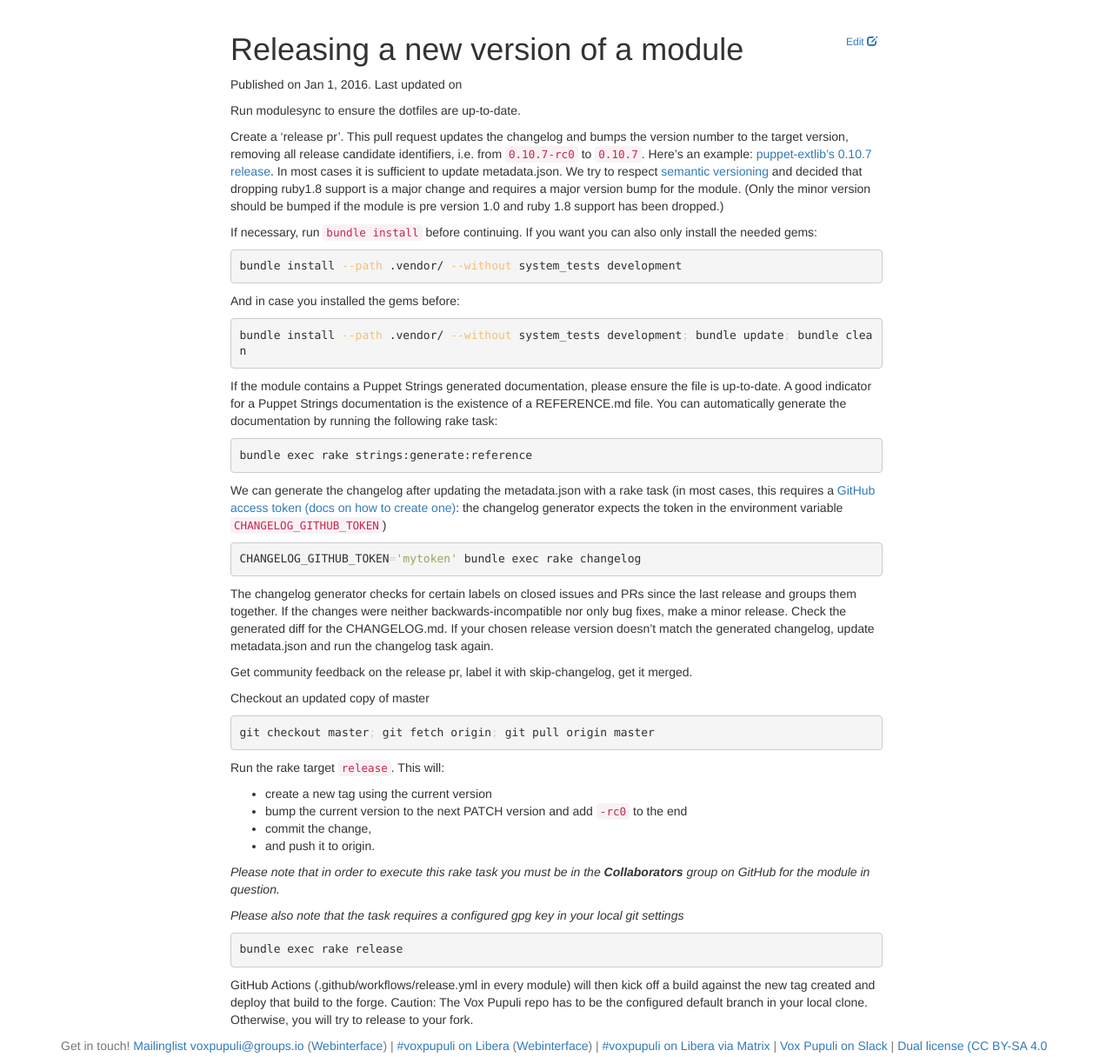
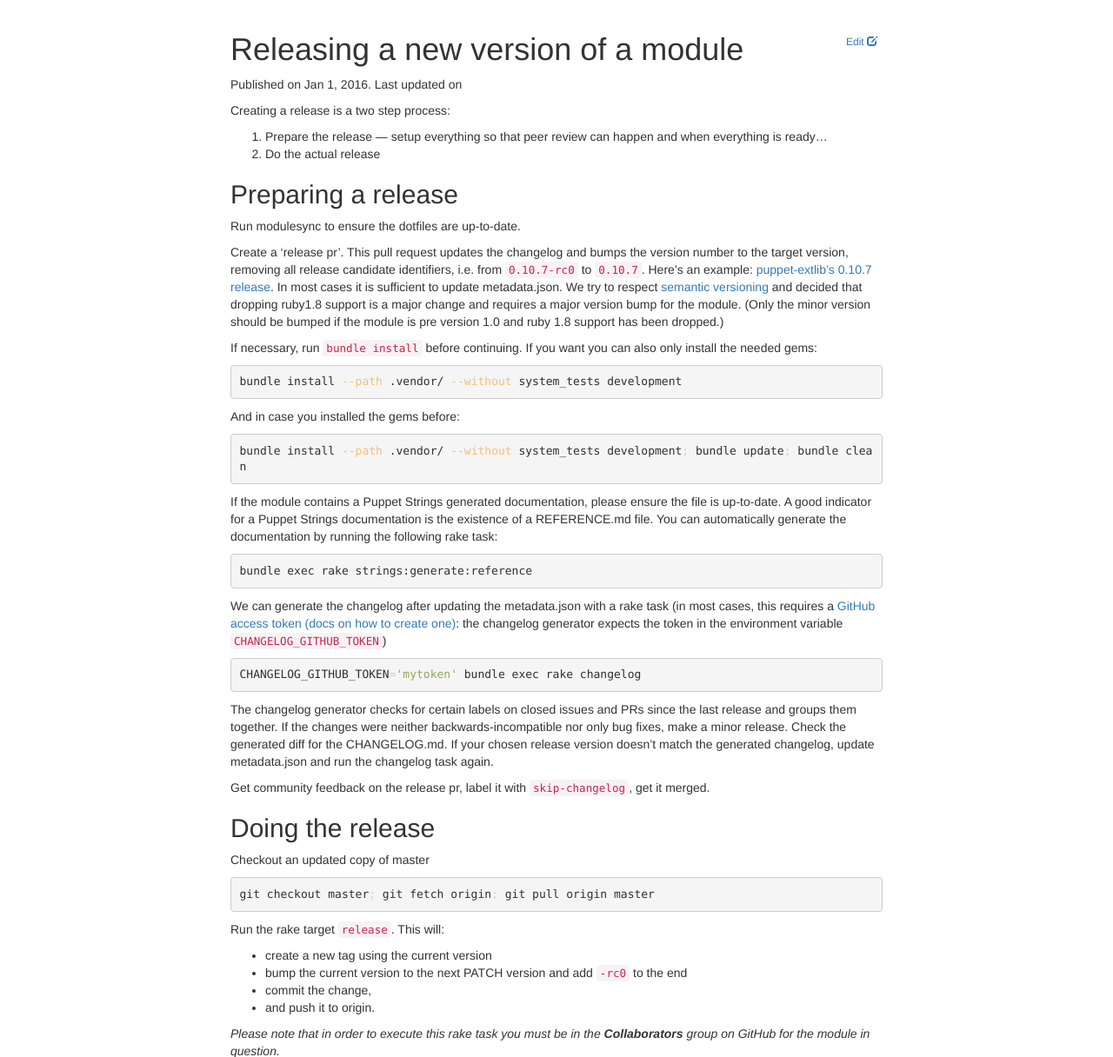
Before and after one commit to voxpupuli/voxpupuli.github.io, a Jekyll site: the page built from _docs/releasing_version.md, in a window 1280 px wide and 1400 px high, cut to the strip 184-1400 px from the top of the window. Shown: the whole strip at 87% size. Built offline with Jekyll 4.4.1, drawn with Linux system fonts in a browser that asks for light colours; nearby versions of some CDN libraries.

Commit message:
Split the release process in 2 explicit parts

```diff
--- a/_docs/releasing_version.md
+++ b/_docs/releasing_version.md
@@ -4,6 +4,12 @@ title: Releasing a new version of a module
 date: 2016-01-01
 summary: How to perform a complete version release, including modulesync and publication.
 ---
+
+Creating a release is a two step process:
+1. Prepare the release — setup everything so that peer review can happen and when everything is ready…
+2. Do the actual release
+
+## Preparing a release
 
 Run modulesync to ensure the dotfiles are up-to-date.
 
@@ -53,7 +59,9 @@ backwards-incompatible nor only bug fixes, make a minor release. Check the
 generated diff for the CHANGELOG.md. If your chosen release version doesn't
 match the generated changelog, update metadata.json and run the changelog task again.
 
-Get community feedback on the release pr, label it with skip-changelog, get it merged.
+Get community feedback on the release pr, label it with `skip-changelog`, get it merged.
+
+## Doing the release
 
 Checkout an updated copy of master
 
```
